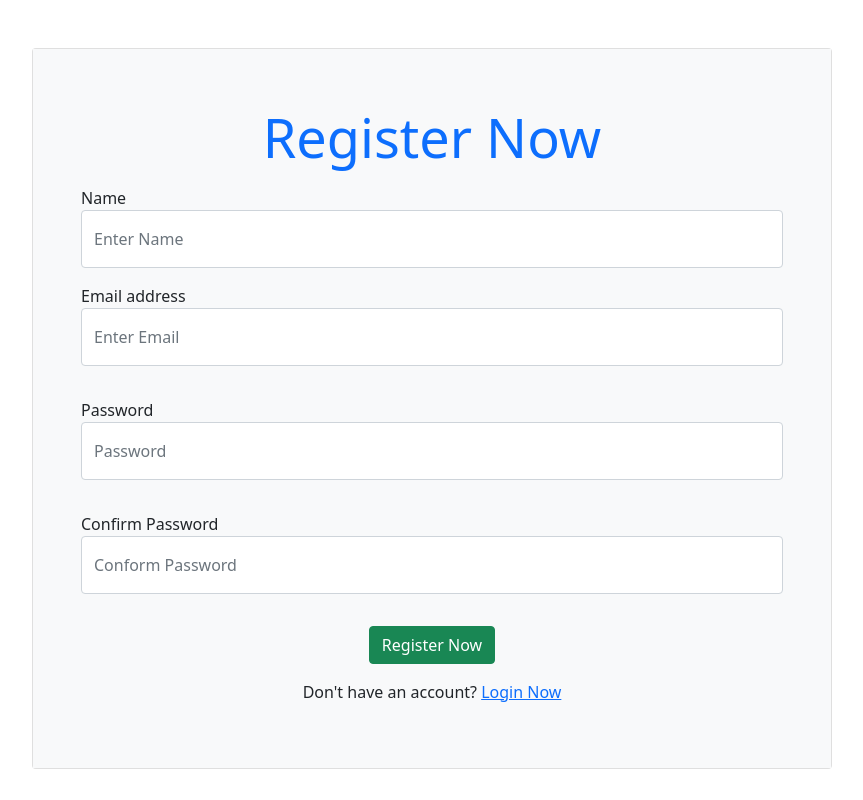
After one commit to udbhavghimire/PC-Build, a PHP site: page /register.php in a window 1280 px wide. The commit adds this page. Shown: the whole page, without its empty margins (208-1071 px from the left). Run offline with PHP 8.4, Linux system fonts and the light colour scheme.

Commit message:
login changes

```diff
--- a/my_cart.php
+++ b/my_cart.php
@@ -1,5 +1,6 @@
 <?php
 include_once 'header.php';
+$user_id = $_SESSION['user_id'];
 ?>
 
 <div class="container">
@@ -14,7 +15,7 @@ include_once 'header.php';
   </thead>
   <tbody>
     <?php
-     $cart_query = mysqli_query($conn, "SELECT * FROM `cart`") or die('query failed');
+     $cart_query = mysqli_query($conn, "SELECT * FROM `cart` WHERE user_id = '$user_id'") or die('query failed');
      $grand_total = 0;
          if(mysqli_num_rows($cart_query) > 0){
             while($fetch_cart = mysqli_fetch_assoc($cart_query)){
--- a/processor_list.php
+++ b/processor_list.php
@@ -1,17 +1,18 @@
 <?php
 include_once 'header.php';
+$user_id = $_SESSION['user_id'];
 
 if(isset($_POST['add_to_cart'])){
 
   $product_name = $_POST['product_name'];
   $product_price = $_POST['product_price'];
 
-  $select_cart = mysqli_query($conn, "SELECT * FROM `cart` WHERE name = '$product_name'") or die('query failed');
+  $select_cart = mysqli_query($conn, "SELECT * FROM `cart` WHERE name = '$product_name' AND user_id = '$user_id'") or die('query failed');
 
   if(mysqli_num_rows($select_cart) > 0){
      $message[] = 'product already added to cart!';
   }else{
-     mysqli_query($conn, "INSERT INTO `cart`(name, price) VALUES('$product_name', '$product_price')") or die('query failed');
+     mysqli_query($conn, "INSERT INTO `cart`(user_id, name, price) VALUES('$user_id','$product_name', '$product_price')") or die('query failed');
      $message[] = 'product added to cart!';
   }
 
--- /dev/null
+++ b/register.php
@@ -0,0 +1,80 @@
+<?php
+
+include_once 'admin/dbconn.php';
+
+if(isset($_POST['submit'])){
+
+   $name = mysqli_real_escape_string($conn, $_POST['name']);
+   $email = mysqli_real_escape_string($conn, $_POST['email']);
+   $pass = mysqli_real_escape_string($conn, md5($_POST['password']));
+   $cpass = mysqli_real_escape_string($conn, md5($_POST['cpassword']));
+
+   $select = mysqli_query($conn, "SELECT * FROM `user_info` WHERE email = '$email' AND password = '$pass'") or die('query failed');
+
+   if(mysqli_num_rows($select) > 0){
+      $message[] = 'user already exist!';
+   }else{
+      mysqli_query($conn, "INSERT INTO `user_info`(name, email, password) VALUES('$name', '$email', '$pass')") or die('query failed');
+      $message[] = 'registered successfully!';
+      header('location:login.php');
+   }
+
+}
+
+?>
+
+<!DOCTYPE html>
+<html lang="en">
+<head>
+   <meta charset="UTF-8">
+   <meta http-equiv="X-UA-Compatible" content="IE=edge">
+   <meta name="viewport" content="width=device-width, initial-scale=1.0">
+   <title>register</title>
+
+   <!-- custom css file link  -->
+   <link rel="stylesheet" href="css/bootstrap.min.css">
+   <link rel="stylesheet" href="css/style.css">
+
+
+</head>
+<body>
+
+<?php
+if(isset($message)){
+   foreach($message as $message){
+      echo '<div class="message" onclick="this.remove();">'.$message.'</div>';
+   }
+}
+?>
+
+
+<div class="container pt-5">
+      <div class="card m-auto" style="width: 50rem;">
+         <form action="" method="post" class="bg-light py-5">
+            <h3 class="heading text-center text-primary py-2">Register Now</h3>
+            <div class="form-group px-5">
+               <label for="exampleInputEmail1">Name</label>
+               <input type="text" name="name" class="form-control py-3" id="exampleInputEmail1" aria-describedby="emailHelp" placeholder="Enter Name">
+            </div>
+            <div class="form-group px-5 py-3">
+               <label for="exampleInputEmail1">Email address</label>
+               <input type="email" name="email" class="form-control py-3" id="exampleInputEmail1" aria-describedby="emailHelp" placeholder="Enter Email">
+            </div>
+            <div class="form-group px-5 py-3">
+               <label for="exampleInputPassword1">Password</label>
+               <input type="password" name="password" class="form-control py-3" id="exampleInputPassword1" placeholder="Password">
+            </div>
+            <div class="form-group px-5 py-3">
+               <label for="exampleInputPassword2">Confirm Password</label>
+               <input type="password" name="cpassword" class="form-control py-3" id="exampleInputPassword1" placeholder="Conform Password">
+            </div>
+            <div class="text-center py-3">
+               <button type="submit" name="submit" class="btn btn-success">Register Now</button>
+            </div>
+            <p class="text-center">Don't have an account? <a href="login.php">Login Now</a></p>
+         </form>
+      </div>
+   </div>
+
+</body>
+</html>
```
Also changed, not shown: index.php (+31 -2 lines), login.php (added, +71 -0 lines).
